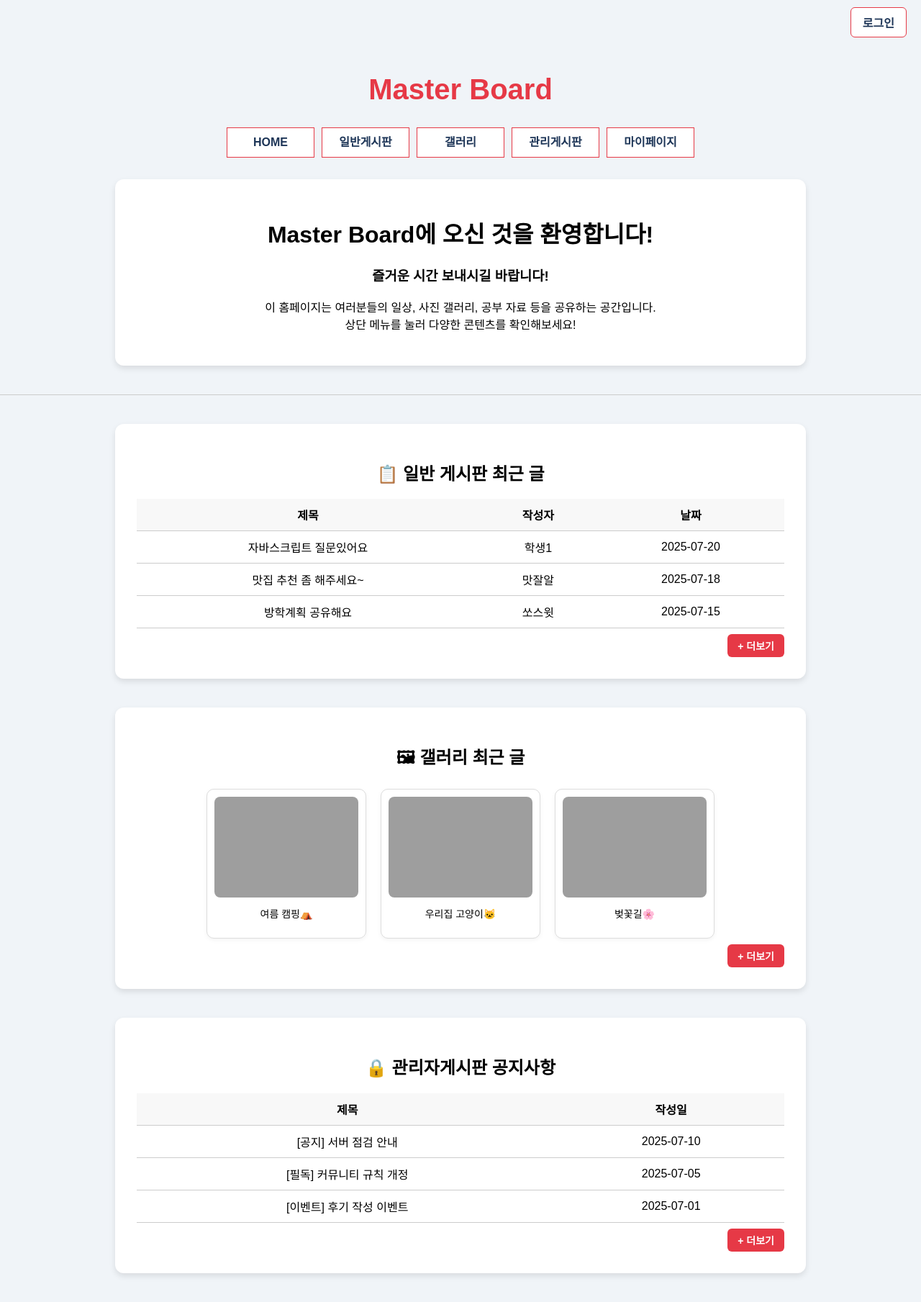
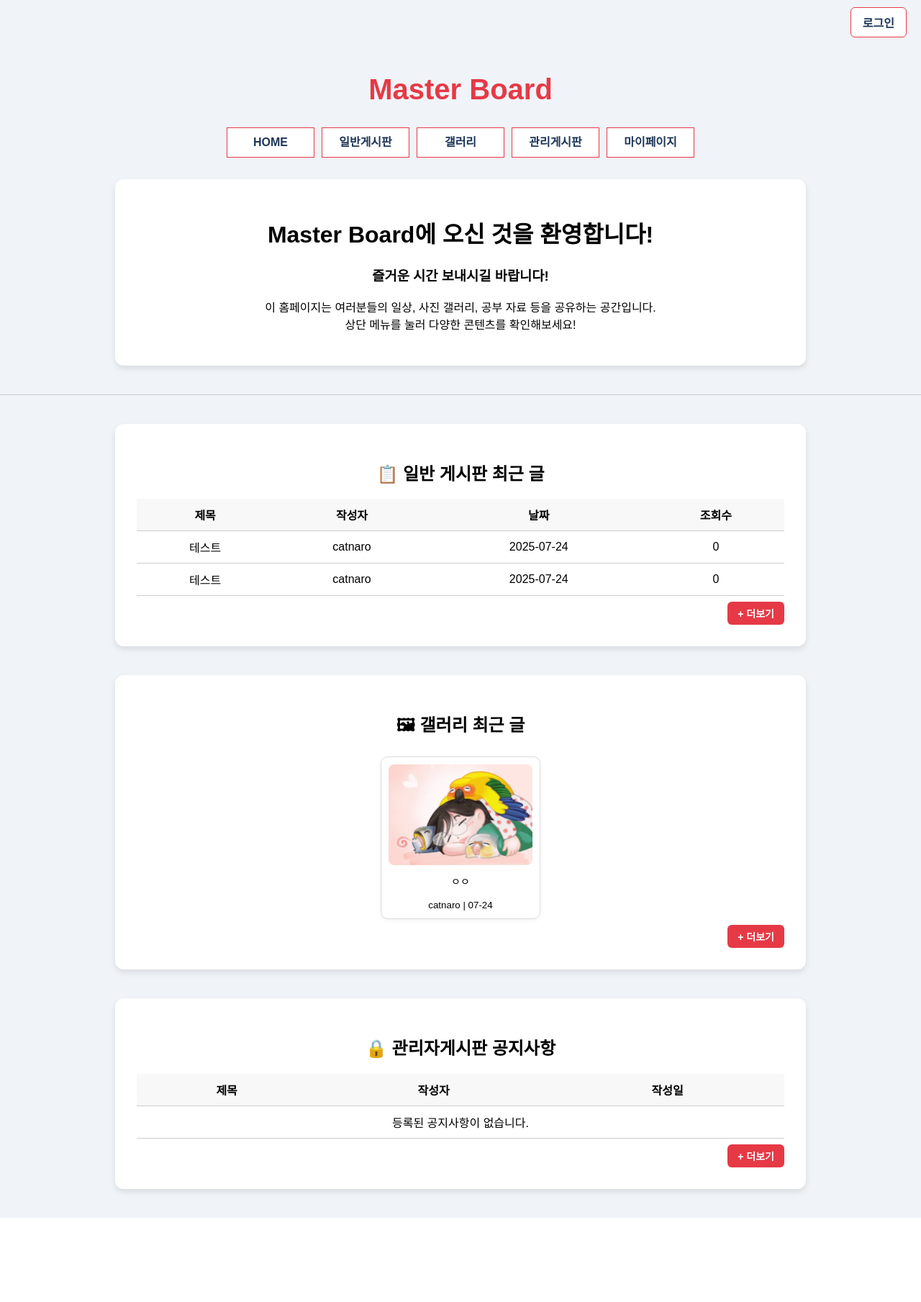
Before and after one commit to hyenaempress/Centerweb, a Django app: page / in a window 1280 px wide. Shown: the whole page at 72% size. After the commit the page ends 1692 px from the top, so only its background shows below. Run offline with Django 5.2, Linux system fonts and the light colour scheme; data comes from the database, SQL or seed files in the repository; grey boxes are pictures that could not be loaded.

```diff
--- a/mysite/accounts/views.py
+++ b/mysite/accounts/views.py
@@ -84,7 +84,20 @@ def profile_view(request):
 
 # 홈 뷰
 def home_view(request):
-    return render(request, 'home.html')
+    from board.models import Post
+
+    # 각 게시판별 최신글 3개씩 가져오기
+    general_posts = Post.objects.filter(board_type='general').order_by('-created_at')[:3]
+    gallery_posts = Post.objects.filter(board_type='gallery').order_by('-created_at')[:3]
+    admin_posts = Post.objects.filter(board_type='admin').order_by('-created_at')[:3]
+
+    context = {
+        'general_posts': general_posts,
+        'gallery_posts': gallery_posts,
+        'admin_posts': admin_posts,
+    }
+
+    return render(request, 'home.html', context)
 
 # 갤러리 뷰 (임시)
 def gallery_view(request):
--- a/mysite/templates/home.html
+++ b/mysite/templates/home.html
@@ -242,22 +242,20 @@
         <th>제목</th>
         <th>작성자</th>
         <th>날짜</th>
+        <th>조회수</th>
       </tr>
+      {% for post in general_posts %}
       <tr>
-        <td>자바스크립트 질문있어요</td>
-        <td>학생1</td>
-        <td>2025-07-20</td>
+        <td><a href="{{ post.get_absolute_url }}" style="text-decoration: none; color: inherit;">{{ post.title }}</a></td>
+        <td>{{ post.author.username }}</td>
+        <td>{{ post.created_at|date:"Y-m-d" }}</td>
+        <td>{{ post.views }}</td>
       </tr>
+      {% empty %}
       <tr>
-        <td>맛집 추천 좀 해주세요~</td>
-        <td>맛잘알</td>
-        <td>2025-07-18</td>
+        <td colspan="4">등록된 게시글이 없습니다.</td>
       </tr>
-      <tr>
-        <td>방학계획 공유해요</td>
-        <td>쏘스윗</td>
-        <td>2025-07-15</td>
-      </tr>
+      {% endfor %}
     </table>
     <div class="more-btn-wrapper">
       <a href="{% url 'board:board_list' %}" class="more-btn">+ 더보기</a>
@@ -268,18 +266,21 @@
   <div class="content">
     <h2>🖼 갤러리 최근 글</h2>
     <div class="gallery">
+      {% for post in gallery_posts %}
       <div class="gallery-item">
-        <img src="/static/img/photo1.jpg" alt="사진1" />
-        <p>여름 캠핑⛺</p>
+        {% if post.image %}
+          <img src="{{ post.image.url }}" alt="{{ post.title }}" />
+        {% else %}
+          <img src="/static/img/no-image.jpg" alt="이미지 없음" />
+        {% endif %}
+        <p><a href="{{ post.get_absolute_url }}" style="text-decoration: none; color: inherit;">{{ post.title }}</a></p>
+        <small>{{ post.author.username }} | {{ post.created_at|date:"m-d" }}</small>
       </div>
+      {% empty %}
       <div class="gallery-item">
-        <img src="/static/img/photo2.jpg" alt="사진2" />
-        <p>우리집 고양이🐱</p>
+        <p>등록된 갤러리가 없습니다.</p>
       </div>
-      <div class="gallery-item">
-        <img src="/static/img/photo3.jpg" alt="사진3" />
-        <p>벚꽃길🌸</p>
-      </div>
+      {% endfor %}
     </div>
     <div class="more-btn-wrapper">
       <a href="{% url 'board:gallery_list' %}" class="more-btn">+ 더보기</a>
@@ -292,20 +293,20 @@
     <table class="preview-table">
       <tr>
         <th>제목</th>
+        <th>작성자</th>
         <th>작성일</th>
       </tr>
+      {% for post in admin_posts %}
       <tr>
-        <td>[공지] 서버 점검 안내</td>
-        <td>2025-07-10</td>
+        <td><a href="{{ post.get_absolute_url }}" style="text-decoration: none; color: inherit;">{{ post.title }}</a></td>
+        <td>{{ post.author.username }}</td>
+        <td>{{ post.created_at|date:"Y-m-d" }}</td>
       </tr>
+      {% empty %}
       <tr>
-        <td>[필독] 커뮤니티 규칙 개정</td>
-        <td>2025-07-05</td>
+        <td colspan="3">등록된 공지사항이 없습니다.</td>
       </tr>
-      <tr>
-        <td>[이벤트] 후기 작성 이벤트</td>
-        <td>2025-07-01</td>
-      </tr>
+      {% endfor %}
     </table>
     <div class="more-btn-wrapper">
       <a href="{% url 'board:admin_board_list' %}" class="more-btn">+ 더보기</a>
```
